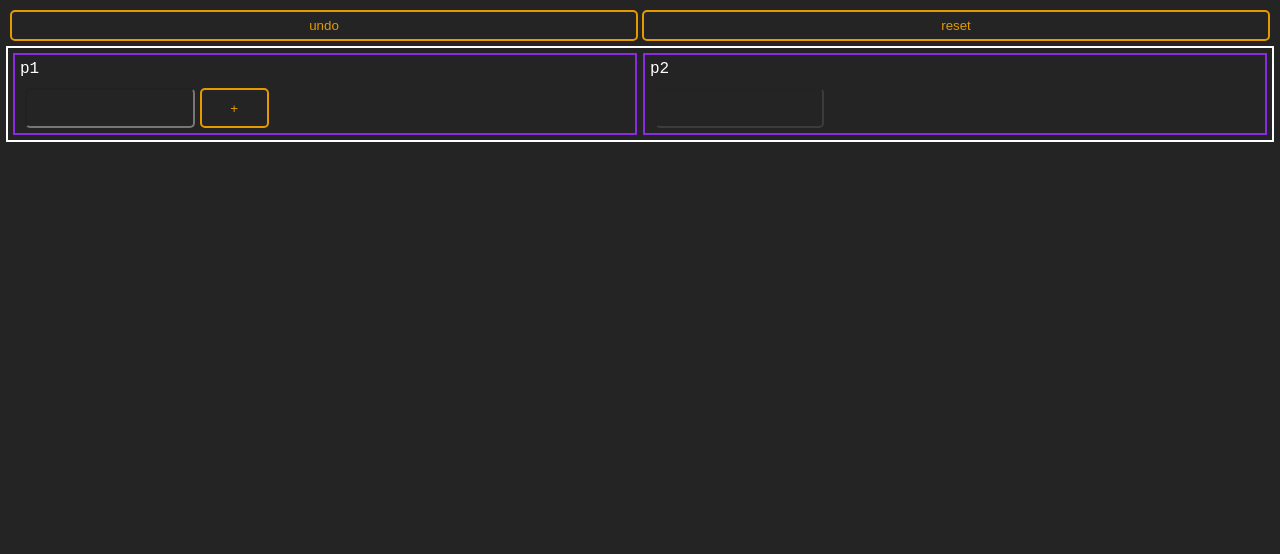
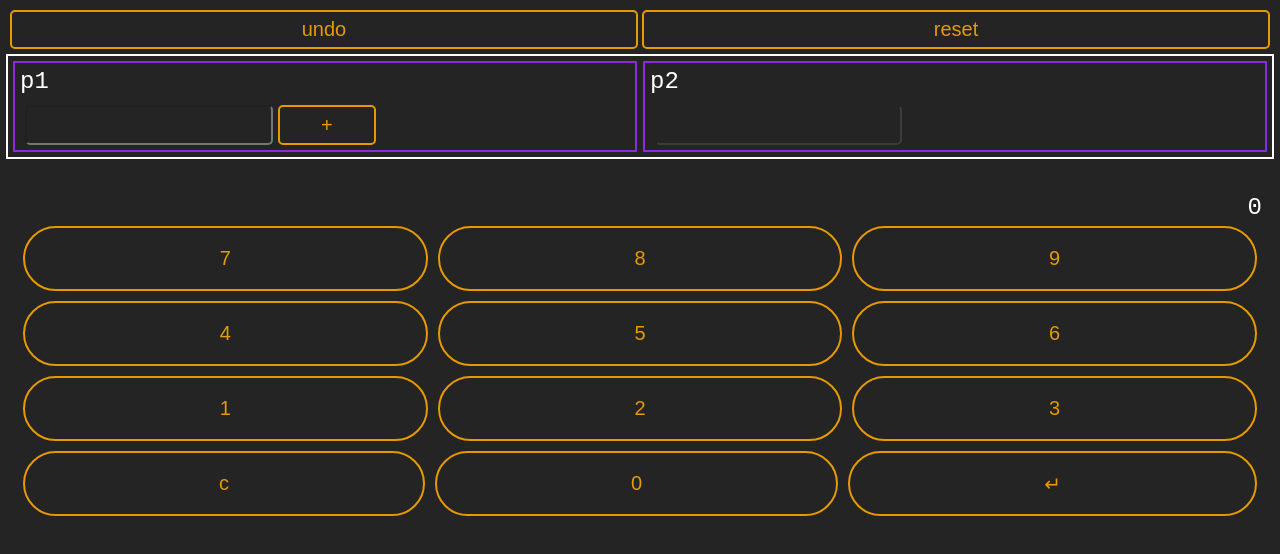
Before and after one commit to StevenUS/scoreboard, an Angular app: page / in a window 1280 px wide. Shown: the top 554 px of the page. Built offline with nearby package versions, Linux system fonts and the light colour scheme.

Commit message:
added numpad

```diff
--- a/src/app/app.component.html
+++ b/src/app/app.component.html
@@ -5,3 +5,7 @@
 <div class="turns">
     <app-player *ngFor="let player of players" [player]="player"></app-player>
 </div>
+
+<div style="margin: 0 10px;">
+    <app-num-pad></app-num-pad>
+</div>
--- a/src/app/app.module.ts
+++ b/src/app/app.module.ts
@@ -5,12 +5,14 @@ import {AppComponent} from './app.component';
 import {PlayerComponent} from './player/player.component';
 import {AddScoreComponent} from './add-score/add-score.component';
 import {FormsModule} from '@angular/forms';
+import { NumPadComponent } from './num-pad/num-pad.component';
 
 @NgModule({
     declarations: [
         AppComponent,
         PlayerComponent,
-        AddScoreComponent
+        AddScoreComponent,
+        NumPadComponent
     ],
     imports: [
         BrowserModule,
--- /dev/null
+++ b/src/app/num-pad.service.ts
@@ -0,0 +1,39 @@
+import {Injectable} from '@angular/core';
+import {BehaviorSubject} from 'rxjs';
+
+@Injectable({
+  providedIn: 'root'
+})
+export class NumPadService {
+    scratch: number[] = [];
+    submit$ = new BehaviorSubject<number>(0);
+
+  constructor() {
+      this.scratch.push(0);
+  }
+
+    add(num: number): void {
+        if (this.scratch.length === 1 && this.scratch[0] === 0) {
+            this.scratch.pop();
+        }
+        this.scratch.push(num);
+    }
+
+    clear() {
+        this.scratch.splice(0, this.scratch.length);
+        this.scratch.push(0);
+    }
+
+    undo() {
+        this.scratch.pop();
+        if (this.scratch.length === 0) {
+            this.scratch.push(0);
+        }
+    }
+
+    submit() {
+        this.submit$.next(parseFloat(this.scratch.join('')));
+        this.clear();
+    }
+
+}
--- /dev/null
+++ b/src/app/num-pad/num-pad.component.html
@@ -0,0 +1,27 @@
+<div class="scratch-pad">
+    <div *ngFor="let num of scratch">
+        {{num}}
+    </div>
+</div>
+
+<div>
+    <button (click)="press(7)">7</button>
+    <button (click)="press(8)">8</button>
+    <button (click)="press(9)">9</button>
+</div>
+<div>
+    <button (click)="press(4)">4</button>
+    <button (click)="press(5)">5</button>
+    <button (click)="press(6)">6</button>
+</div>
+<div>
+    <button (click)="press(1)">1</button>
+    <button (click)="press(2)">2</button>
+    <button (click)="press(3)">3</button>
+</div>
+<div>
+    <!-- <button style="color: transparent; border: 2px transparent">0</button> -->
+    <button (click)=clear()>c</button>
+    <button (click)="press(0)">0</button>
+    <button (click)="enter()">&#8629;</button>
+</div>
--- /dev/null
+++ b/src/app/num-pad/num-pad.component.scss
@@ -0,0 +1,22 @@
+:host {
+    margin: 0 10px;
+}
+.scratch-pad {
+    width: 100%;
+    display: flex;
+    justify-content: flex-end;
+    overflow-x: scroll;
+    div {
+        display: inline-block;
+    }
+}
+div {
+    display: flex;
+}
+
+button {
+    height: 65px;
+    border-radius: 50px;
+    flex-grow: 1;
+    margin: 5px 5px;
+}
--- /dev/null
+++ b/src/app/num-pad/num-pad.component.ts
@@ -0,0 +1,30 @@
+import {Component, OnInit} from '@angular/core';
+import {NumPadService} from '../num-pad.service';
+
+@Component({
+    selector: 'app-num-pad',
+    templateUrl: './num-pad.component.html',
+    styleUrls: ['./num-pad.component.scss']
+})
+export class NumPadComponent implements OnInit {
+    scratch: number[];
+
+    constructor(private scorePadService: NumPadService) {
+        this.scratch = this.scorePadService.scratch;
+    }
+
+    ngOnInit(): void {
+    }
+
+    press(val: number) {
+        this.scorePadService.add(val);
+    }
+
+    clear() {
+        this.scorePadService.clear();
+    }
+
+    enter() {
+        this.scorePadService.submit();
+    }
+}
--- a/src/index.html
+++ b/src/index.html
@@ -5,6 +5,7 @@
         <title>ScrabbleScore</title>
         <base href="/">
         <meta name="viewport" content="width=device-width, initial-scale=1">
+
         <style>
             html {
               box-sizing: border-box;
@@ -16,7 +17,9 @@
             body {
                 background-color: #242424;
                 font-family: monospace;
-                font-size: 16px;
+                font-size: 24px;
+                color: white;
+                touch-action: none; /* no zoom on double tap */
             }
             /* don't zoom on safari mobile */
             input[type="number"] {
@@ -27,6 +30,7 @@
                 border-radius: 5px;
                 background: transparent;
                 color: #e69900;
+                font-size: 20px;
             }
             button:disabled {
                 border: 0;
```
